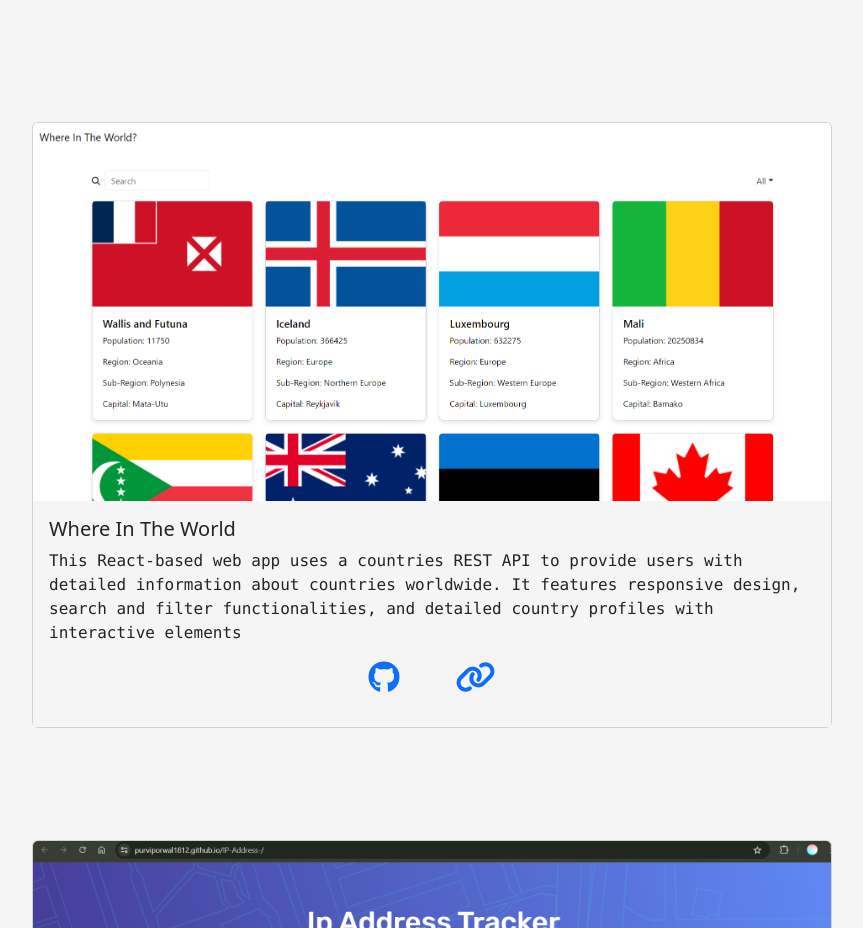
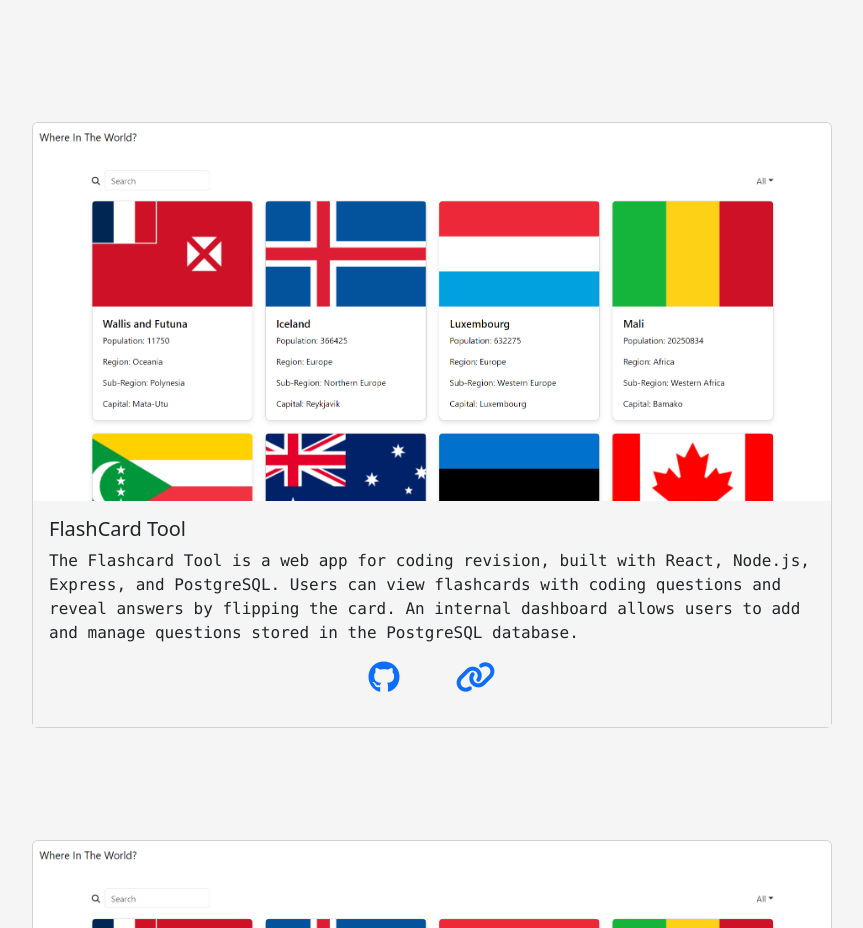
Before and after one commit to purviporwal1812/portfolio, a React (Vite) app: page / in a window 1280 px wide. Shown: the part 500-1428 px from the top of the page, without its empty margins (208-1071 px from the left). Built offline with nearby package versions, Linux system fonts and the light colour scheme.

Commit message:
p4 added

```diff
--- a/src/components/Projects.jsx
+++ b/src/components/Projects.jsx
@@ -7,6 +7,27 @@ import "../styles/Projects.css";
 const Projects = () => {
   return (
     <>
+          <div className="d-flex justify-content-center align-items-center">
+        <div className="card">
+          <img src={p3} className="card-img-top" alt="im" />
+          <div className="card-body">
+            <h5 className="card-title">FlashCard Tool</h5>
+            <p className="card-text font-monospace">
+            The Flashcard Tool is a web app for coding revision, built with React, Node.js, Express, and PostgreSQL. Users can view flashcards with coding questions and reveal answers by flipping the card. An internal dashboard allows users to add and manage questions stored in the PostgreSQL database.            </p>
+            <p id="iconLink" className="d-flex justify-content-center">
+              <Link
+                target="_blank"
+                to="https://github.com/purviporwal1812/flashfront"
+              >
+                <i className="fa-brands fa-2x fa-github me-5"></i>
+              </Link>
+              <Link target="_blank" to="https://flashfront-kappa.vercel.app/">
+                <i className="ms-2 fa-solid fa-2x fa-link"></i>
+              </Link>
+            </p>
+          </div>
+        </div>
+      </div>
       <div className="d-flex justify-content-center align-items-center">
         <div className="card">
           <img src={p3} className="card-img-top" alt="im" />
```
